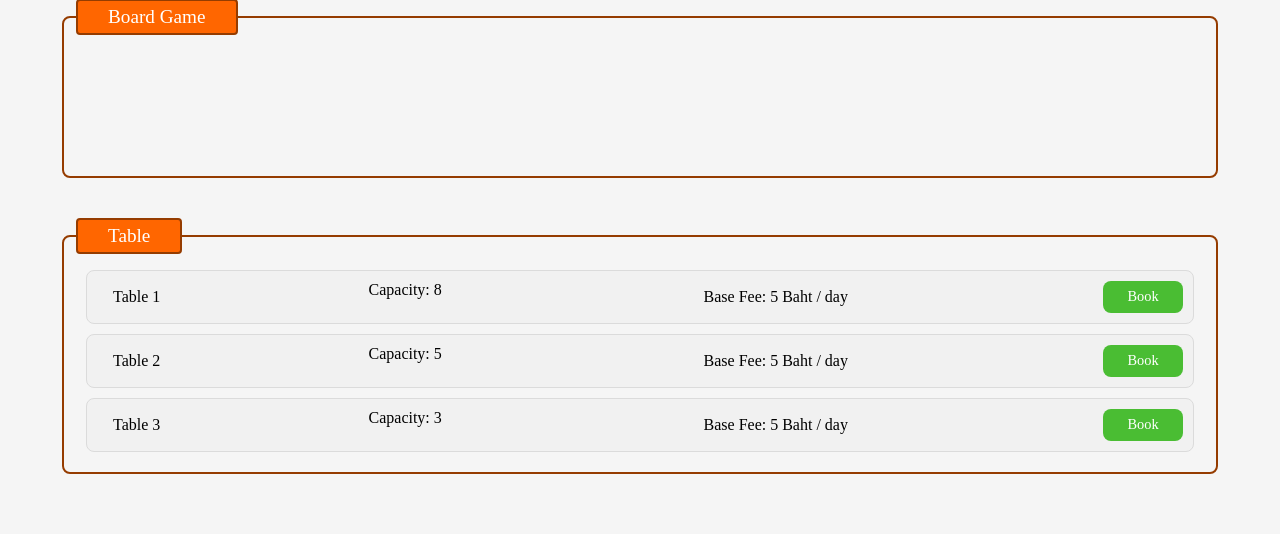
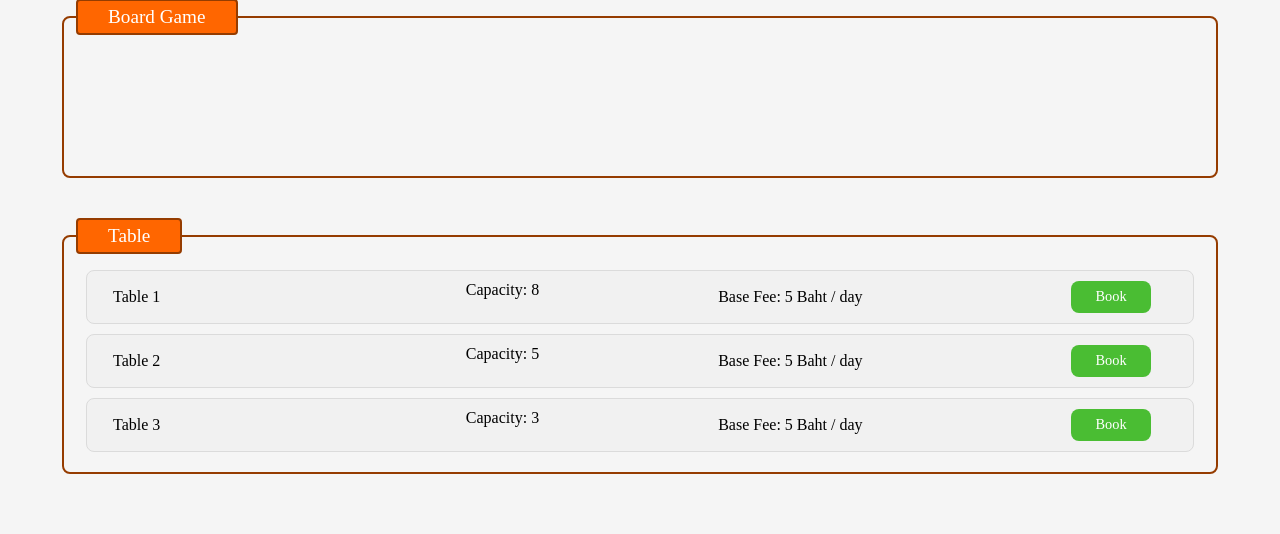
Before and after one commit to EggADayKeepTheTeacherAway/Board-Game-Cafe, a Django app: page /cafe/ in a window 1280 px wide. Shown: the part 389-923 px from the top of the page. Run offline with Django 5.2, Linux system fonts and the light colour scheme; data comes from the database, SQL or seed files in the repository; data that the repository does not hold is empty; parts of the project's set-up code (start-up, migrations or seed data) failed here and were passed over.

Commit message:
feat: fix content not symmetrical

```diff
--- a/board_game_cafe/static/app/style.css
+++ b/board_game_cafe/static/app/style.css
@@ -109,8 +109,9 @@ fieldset {
 }
 
 .content {
-    display: grid;
-    grid-template-columns: repeat(6, 16%);
+    display: flex;
+    justify-content: space-between;
+    grid-template-columns: repeat(6, 16.66%);
 
 
     background-color: #f1f1f1;
@@ -121,6 +122,18 @@ fieldset {
 
     border-radius: 8px;
     border: 1px solid #DBDBDB;
+}
+
+
+.name, .category {
+    width: 16%;
+    overflow: hidden;
+    text-overflow: ellipsis;
+    white-space: nowrap;
+}
+
+.name:hover, .category:hover {
+  overflow: visible;
 }
 
 #table {
@@ -161,6 +174,7 @@ fieldset {
     text-align: center;
     text-decoration: none;
 
+    margin-right: 2rem;
     height: 2rem;
     width: 5rem;
     justify-self: end;
```
